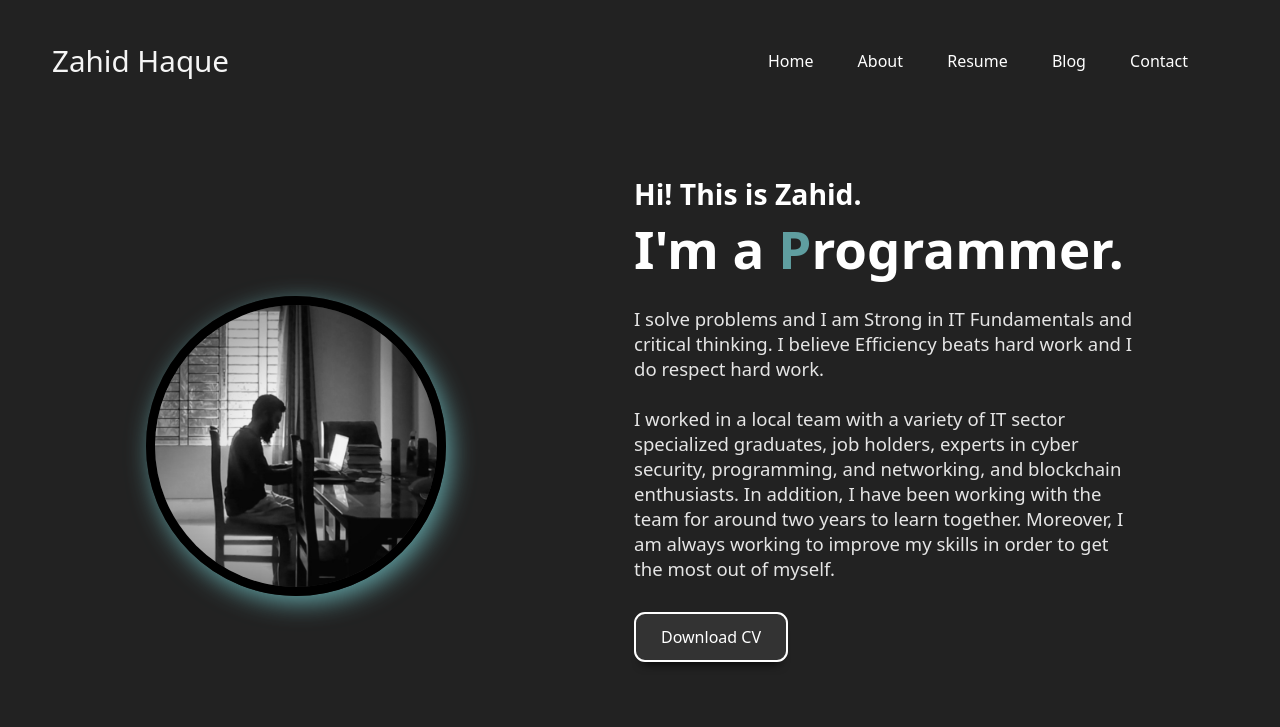
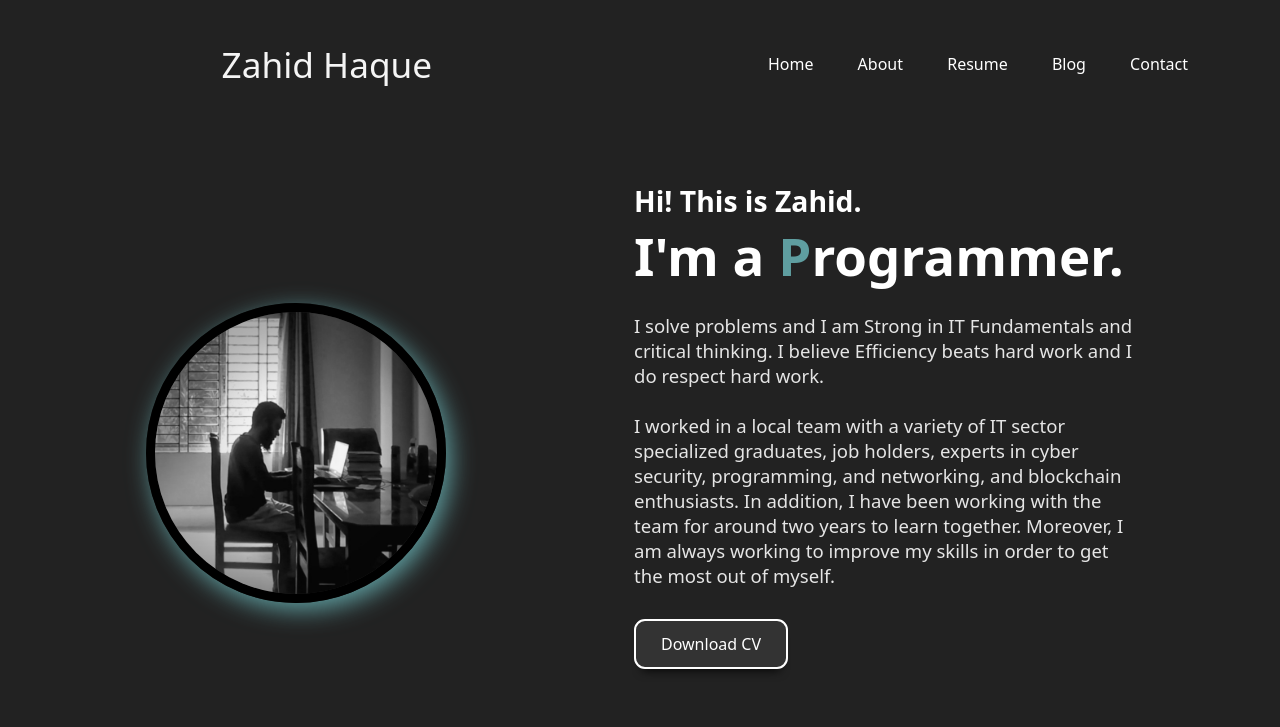
Before and after one commit to zahidulhaquer/Portfolio2.0-Project, a plain HTML site: page index.html in a window 1280 px wide. Drawn offline with nearby package versions, Linux system fonts and the light colour scheme.

Commit message:
Update style.css

```diff
--- a/style.css
+++ b/style.css
@@ -69,8 +69,9 @@ header {
 
 
 .logo .logo-text {
-    font-size: 1.85rem;
+    font-size: 2.2rem;
     font-weight: 500x;
+    padding-left: 10.6rem;
     color: whitesmoke;
     text-shadow: cadetblue;
 }
```
